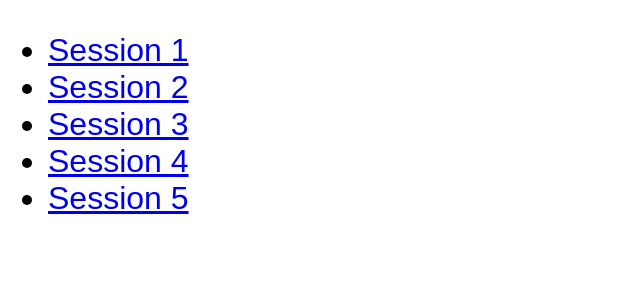
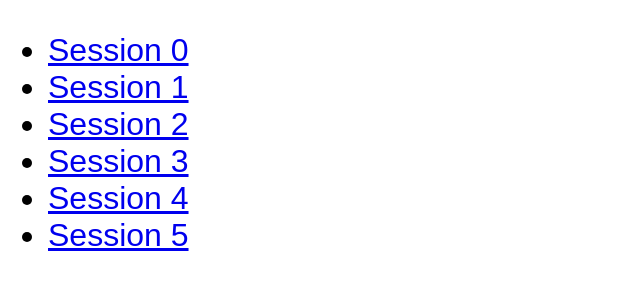
Before and after one commit to liawcv/x, a plain HTML site: page index.html in a window 1280 px wide. Shown: the whole page, without its empty margins (0-640 px from the left). Drawn offline with Linux system fonts and the light colour scheme.

Commit message:
Add link to Session 0 in index.html

```diff
--- a/index.html
+++ b/index.html
@@ -12,6 +12,7 @@
 </head>
 <body>
     <ul>
+        <li><a href="list.html?file=0.json">Session 0</a></li>
         <li><a href="list.html?file=1.json">Session 1</a></li>
         <li><a href="list.html?file=2.json">Session 2</a></li>
         <li><a href="list.html?file=3.json">Session 3</a></li>
@@ -19,4 +20,5 @@
         <li><a href="list.html?file=5.json">Session 5</a></li>
     </ul>
 </body>
+
 </html>
```
